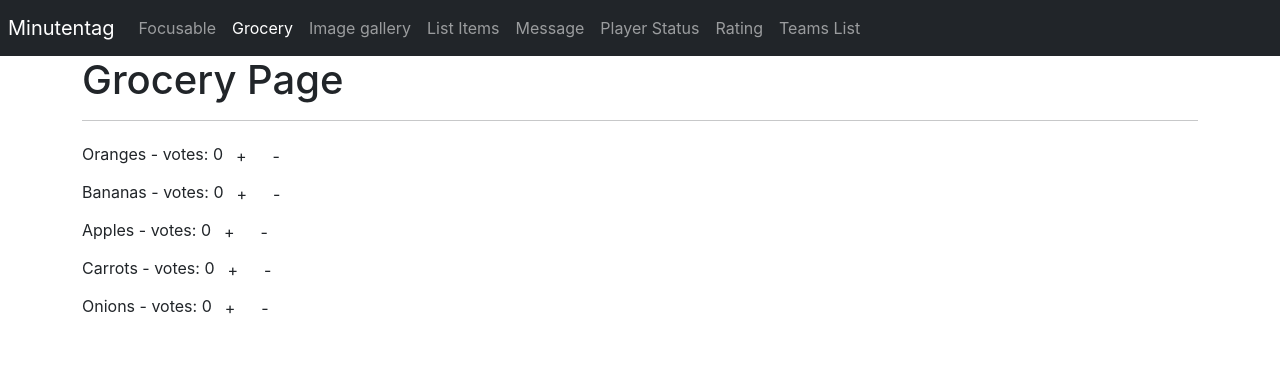
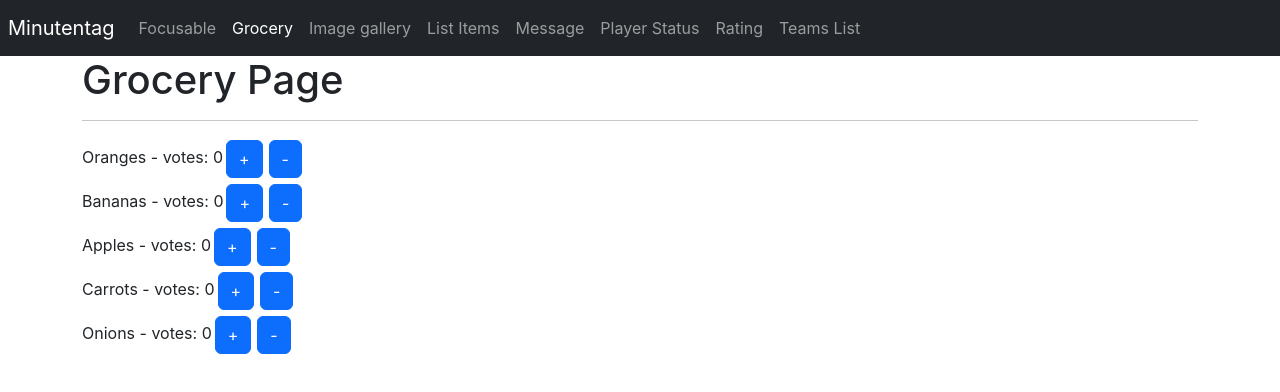
Before and after one commit to pablobvch/react-frontend-min, a React (Create React App) app: page /grocery in a window 1280 px wide. Shown: the top 392 px of the page. Built offline with nearby package versions, Linux system fonts and the light colour scheme.

Commit message:
feat: improve styles to btn products

```diff
--- a/src/App.css
+++ b/src/App.css
@@ -22,7 +22,8 @@ ul {
   padding-left: 0px;
 }
 
-.btn-teams-list{
+.btn-teams-list,
+.btn-product{
   margin: 3px;
 }
 
--- a/src/components/Grocery.jsx
+++ b/src/components/Grocery.jsx
@@ -57,13 +57,13 @@ function Product({ product, setProductsState }) {
         {product.name} - votes: {product.votes}
       </span>
       <button
-        className="btn"
+        className="btn btn-primary btn-product"
         onClick={() => handlePlus(setProductsState, product)}
       >
         <span>+</span>
       </button>
       <button
-        className="btn"
+        className="btn btn-primary btn-product"
         onClick={() => handleMinus(setProductsState, product)}
       >
         <span>-</span>
```
